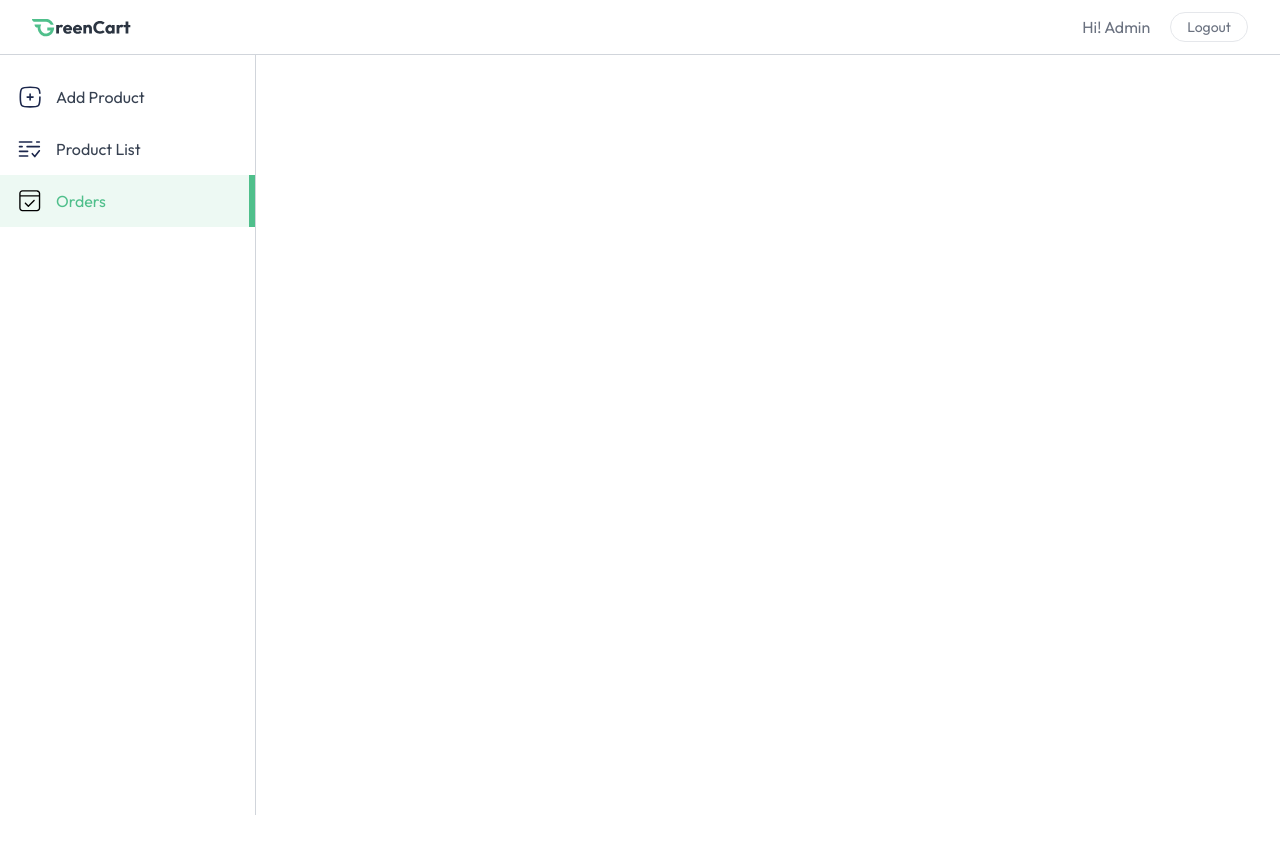
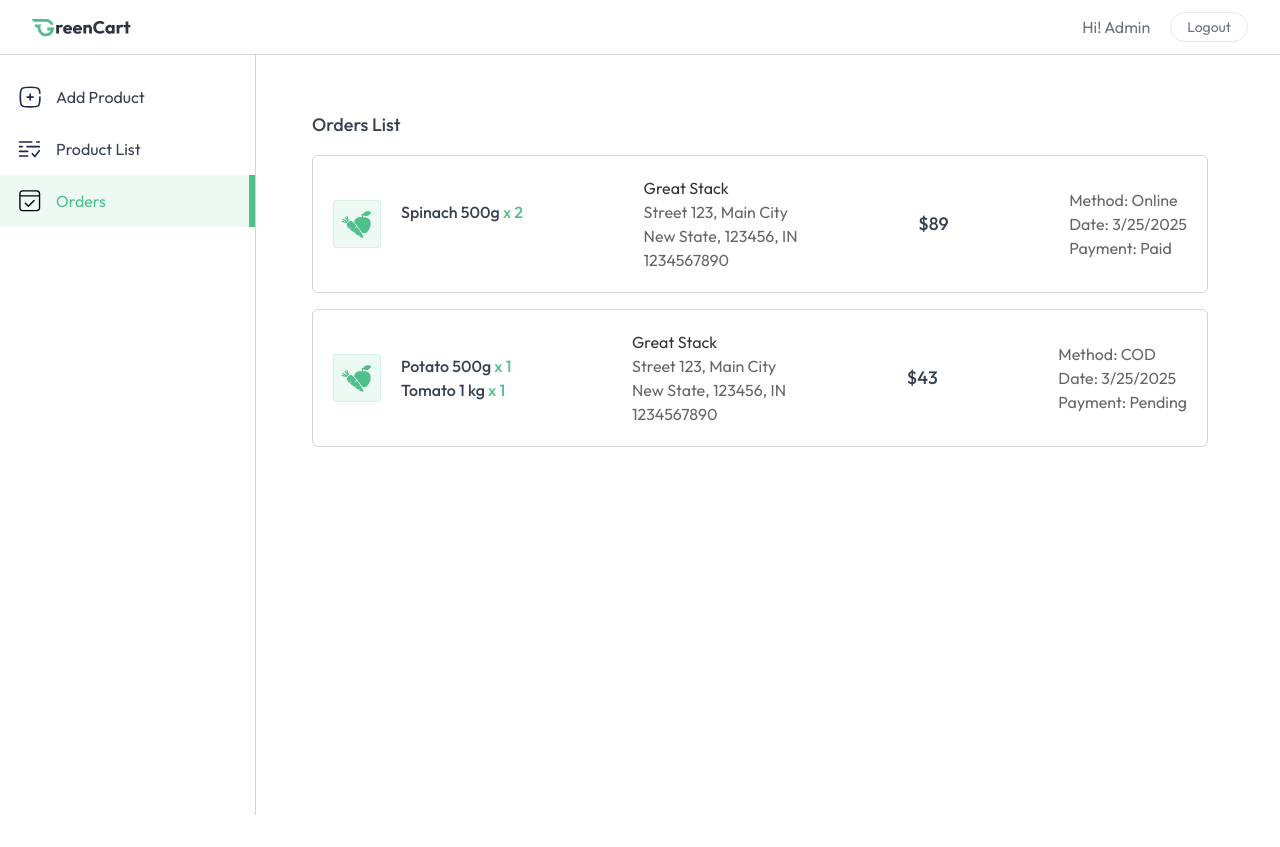
Before and after one commit to Navneeth-7989/greencart-mern, a React (Vite) app in the folder client/: page /seller/orders in a window 1280 px wide. Both pictures are taken after typing "name@example.com", "Sample123" into the empty fields and a click on the button "Login". Before the commit the page ends 815 px from the top, so only its background shows below. Built offline with nearby package versions, Linux system fonts and the light colour scheme.

Commit message:
feat: complete orders section for seller

```diff
--- a/client/src/pages/seller/Orders.jsx
+++ b/client/src/pages/seller/Orders.jsx
@@ -1,9 +1,87 @@
-import React from 'react'
+import React, { useEffect, useState } from 'react'
+import { useAppContext } from '../../context/AppContext'
+import { assets, dummyOrders } from '../../assets/assets'
 
 const Orders = () => {
+
+  const { currency } = useAppContext()
+  const [orders, setOrders] = useState([])
+
+  const fetchOrder = async () => {
+    setOrders(dummyOrders)
+  }
+
+  useEffect(() => {
+    fetchOrder()
+  }, [])
+
   return (
-    <div>
+    <div className="no-scrollbar flex-1 h-[95vh] overflow-y-scroll">
+      <div className="md:p-10 p-4 space-y-4">
+        <h2 className="text-lg font-medium">Orders List</h2>
 
+        {orders.map((order, index) => (
+          <div
+            key={index}
+            className="flex flex-col md:items-center md:flex-row gap-5 justify-between p-5 max-w-4xl rounded-md border border-gray-300"
+          >
+            {/* Items */}
+            <div className="flex gap-5 max-w-80">
+              <img
+                className="w-12 h-12 object-cover"
+                src={assets.box_icon}
+                alt="boxIcon"
+              />
+
+              <div>
+                {order.items.map((item, idx) => (
+                  <div key={idx} className="flex flex-col">
+                    <p className="font-medium">
+                      {item.product.name}{' '}
+                      <span className="text-primary">
+                        x {item.quantity}
+                      </span>
+                    </p>
+                  </div>
+                ))}
+              </div>
+            </div>
+
+            {/* Address */}
+            <div className="text-sm md:text-base text-black/60">
+              <p className="text-black/80">
+                {order.address.firstName} {order.address.lastName}
+              </p>
+              <p>
+                {order.address.street}, {order.address.city}
+              </p>
+              <p>
+                {order.address.state}, {order.address.zipcode},{' '}
+                {order.address.country}
+              </p>
+              <p>{order.address.phone}</p>
+            </div>
+
+            {/* Amount */}
+            <p className="font-medium text-lg my-auto">
+              {currency}
+              {order.amount}
+            </p>
+
+            {/* Payment Info */}
+            <div className="flex flex-col text-sm md:text-base text-black/60">
+              <p>Method: {order.paymentType}</p>
+              <p>
+                Date:{' '}
+                {new Date(order.createdAt).toLocaleDateString()}
+              </p>
+              <p>
+                Payment: {order.isPaid ? 'Paid' : 'Pending'}
+              </p>
+            </div>
+          </div>
+        ))}
+      </div>
     </div>
   )
 }
```
